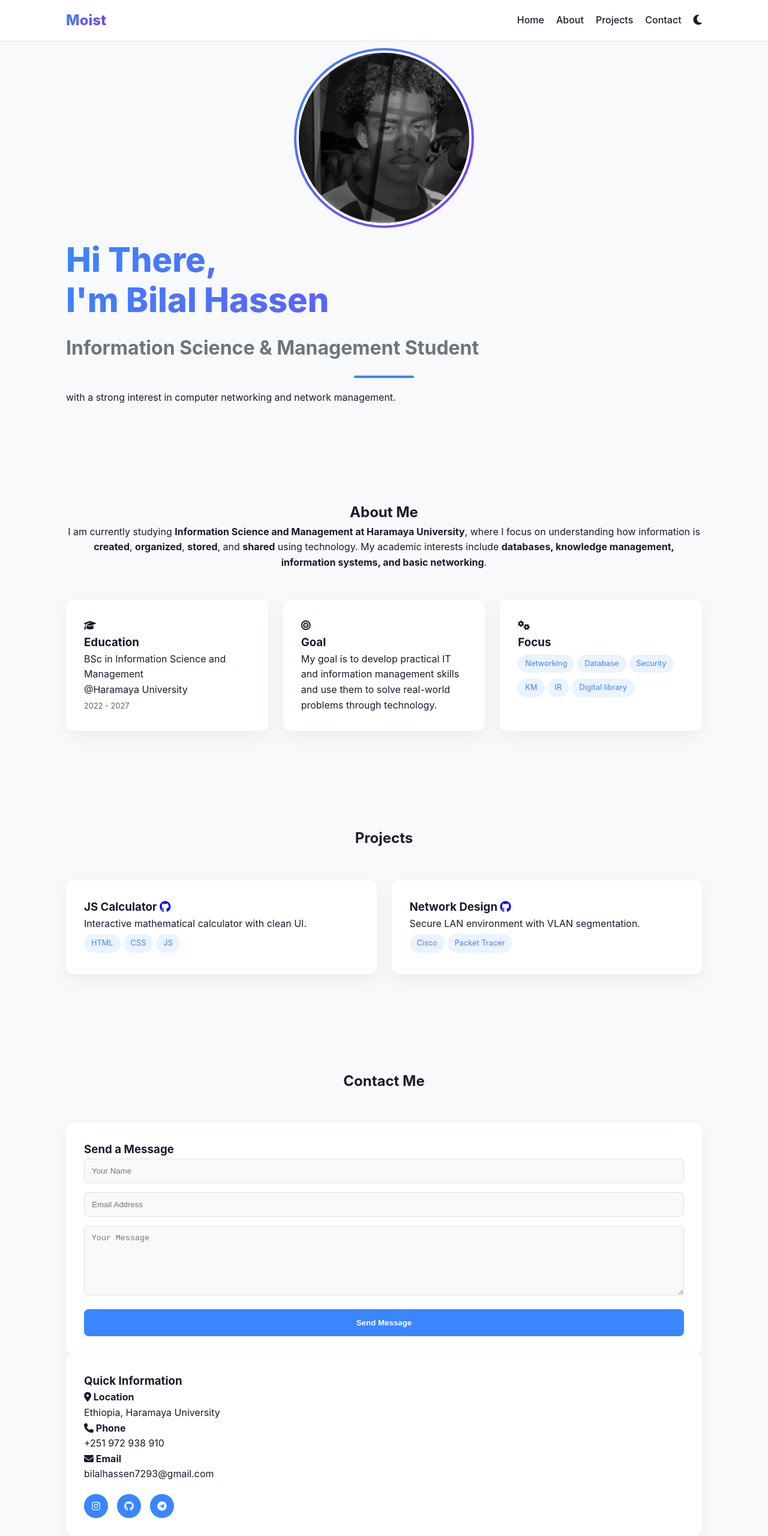
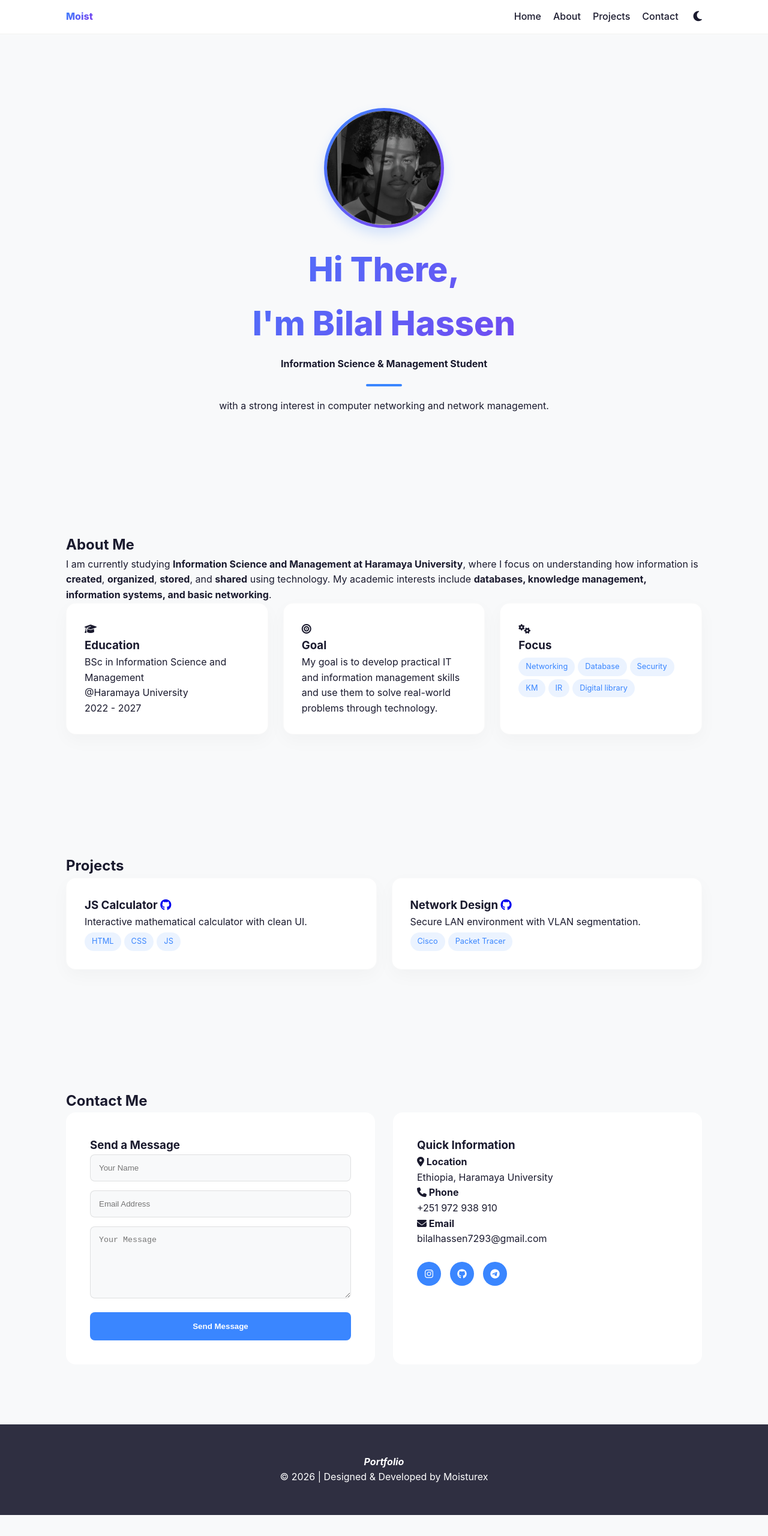
Before and after one commit to moisture7293/portfolio-, a plain HTML site: page portfolio/index.html in a window 1280 px wide. Shown: the top 2560 px of the page at 60% size. After the commit the page ends 2525 px from the top, so only its background shows below. Drawn offline with Linux system fonts and the light colour scheme.

Commit message:
Refactor CSS for improved design
Updated CSS variables and styles for improved design and responsiveness.

```diff
--- a/portfolio/style.css
+++ b/portfolio/style.css
@@ -5,13 +5,16 @@
   --l: #f8f9fa;
   --g: #6c757d;
   --w: #fff;
-  --br: 12px;
+  --br: 16px;
+  --transition: all 0.4s cubic-bezier(0.4, 0, 0.2, 1);
 }
 
+/* Dark Mode Color Overrides */
 body.dark {
   --d: #f8f9fa;
   --l: #121212;
   --w: #1e1e1e;
+  --g: #a0a0a0;
 }
 
 * {
@@ -20,12 +23,16 @@
   box-sizing: border-box;
 }
 
+html {
+  scroll-behavior: smooth; /* Native smooth scroll fallback */
+}
+
 body {
   font-family: "Inter", sans-serif;
-  background: var(--l);
+  background-color: var(--l);
   color: var(--d);
   line-height: 1.6;
-  transition: background 0.3s, color 0.3s;
+  transition: var(--transition);
 }
 
 .container {
@@ -34,26 +41,44 @@
   padding: 0 20px;
 }
 
-/* Navigation */
+/* Header & Nav */
 header {
   position: fixed;
   width: 100%;
   background: var(--w);
-  z-index: 100;
-  border-bottom: 1px solid rgba(0, 0, 0, 0.1);
+  z-index: 1000;
+  border-bottom: 1px solid rgba(0, 0, 0, 0.05);
+  transition: var(--transition);
 }
 
 nav {
   display: flex;
   justify-content: space-between;
+  align-items: center;
   padding: 15px 0;
-  align-items: center;
 }
 
 .nav-right {
   display: flex;
   align-items: center;
+  gap: 25px;
+}
+
+.nav-links {
+  display: flex;
+  list-style: none;
   gap: 20px;
+}
+
+.nav-links a {
+  text-decoration: none;
+  color: var(--d);
+  font-weight: 500;
+  transition: 0.3s;
+}
+
+.nav-links a:hover {
+  color: var(--p);
 }
 
 .logo,
@@ -64,43 +89,37 @@
   -webkit-text-fill-color: transparent;
 }
 
-.logo {
-  font-size: 1.5rem;
+#theme-toggle {
+  background: none;
+  border: none;
+  cursor: pointer;
+  color: var(--d);
+  font-size: 1.2rem;
+  transition: transform 0.3s ease;
 }
 
-.nav-links {
-  display: flex;
-  gap: 20px;
-  list-style: none;
+#theme-toggle:hover {
+  transform: rotate(15deg);
 }
 
-.nav-links a {
-  text-decoration: none;
-  color: var(--d);
-  font-weight: 500;
+/*  Main Section */
+section {
+  padding: 100px 0;
 }
 
-#theme-toggle {
-  cursor: pointer;
-  border: none;
-  background: none;
-  color: var(--d);
-  font-size: 1.2rem;
-}
-
-/* Hero Section */
-.hero {
-  padding: 150px 0 100px;
+.Main-Section {
   text-align: center;
+  padding-top: 180px;
 }
 
 .profile-frame {
-  width: 300px;
-  height: 300px;
-  margin: 0 auto 20px;
+  width: 200px;
+  height: 200px;
+  margin: 0 auto 25px;
   border-radius: 50%;
-  padding: 4px;
+  padding: 5px;
   background: linear-gradient(135deg, var(--p), var(--s));
+  box-shadow: 0 10px 20px rgba(58, 134, 255, 0.2);
 }
 
 .profile-frame img {
@@ -108,105 +127,44 @@
   height: 100%;
   border-radius: 50%;
   object-fit: cover;
-  border: 4px solid var(--w);
+  background: var(--w);
 }
 
 .name {
-  font-size: 3.5rem;
-  line-height: 1.2;
-  margin-bottom: 20px;
+  font-size: clamp(2rem, 5vw, 3.5rem);
+  margin-bottom: 10px;
 }
-.title {
-  font-size: 2rem;
-  color: var(--g);
-  margin-bottom: 20px;
-}
+
 .divider {
-  width: 100px;
+  width: 60px;
   height: 4px;
   background: var(--p);
   margin: 20px auto;
   border-radius: 2px;
 }
 
-.contact-brief {
-  display: flex;
-  justify-content: center;
-  gap: 20px;
-  color: var(--g);
-  margin-top: 15px;
-}
-
-/* Layout & Cards */
-section {
-  padding: 80px 0;
-}
-.section-header {
-  text-align: center;
-  margin-bottom: 50px;
-}
-
+/* Cards & Grids */
 .about-grid,
 .projects-grid {
   display: grid;
-  grid-template-columns: repeat(auto-fit, minmax(280px, 1fr));
+  grid-template-columns: repeat(auto-fit, minmax(300px, 1fr));
   gap: 25px;
 }
 
 .about-card,
-.project-card,
-.info-card,
-.contact-form {
+.project-card {
   background: var(--w);
   padding: 30px;
   border-radius: var(--br);
-  box-shadow: 0 10px 30px rgba(0, 0, 0, 0.05);
-  transition: 0.3s;
+  box-shadow: 0 10px 30px rgba(0, 0, 0, 0.03);
+  transition: var(--transition);
+  border: 1px solid rgba(0, 0, 0, 0.02);
 }
 
-.about-icon i {
-  color: var(--p);
-  font-size: 2rem;
-  margin-bottom: 15px;
-}
-.date-range {
-  font-size: 0.8rem;
-  opacity: 0.7;
-  margin-top: 5px;
-}
-
-/* Skills */
-.skills-container {
-  display: grid;
-  grid-template-columns: repeat(auto-fit, minmax(300px, 1fr));
-  gap: 40px;
-}
-
-.skills-list {
-  list-style: none;
-}
-.skills-list li {
-  display: flex;
-  align-items: center;
-  gap: 12px;
-  background: var(--w);
-  padding: 15px;
-  margin-bottom: 12px;
-  border-radius: 10px;
-  border-left: 4px solid var(--p);
-  box-shadow: 0 4px 15px rgba(0, 0, 0, 0.03);
-  transition: 0.3s ease;
-}
-
-.skills-list li:hover {
-  transform: translateX(10px);
-}
-
-.skills-list li::before {
-  content: "\f058";
-  font-family: "Font Awesome 6 Free";
-  font-weight: 900;
-  color: var(--p);
+.about-card:hover,
+.project-card:hover {
+  transform: translateY(-10px);
+  box-shadow: 0 15px 35px rgba(0, 0, 0, 0.1);
 }
 
 .focus-tags span,
@@ -214,47 +172,67 @@
   background: rgba(58, 134, 255, 0.1);
   color: var(--p);
   padding: 5px 12px;
-  border-radius: 15px;
+  border-radius: 20px;
   font-size: 0.8rem;
-  margin: 5px 5px 5px 0;
+  margin: 5px 5px 0 0;
   display: inline-block;
 }
 
-/* Contact & Footer */
-.contact-grid {
+/* Contact Wrapper */
+.contact-wrapper {
   display: grid;
-  grid-template-columns: repeat(auto-fit, minmax(300px, 1fr));
-  gap: 40px;
+  grid-template-columns: 1fr 1fr;
+  gap: 30px;
+}
+
+.contact-form,
+.info-card {
+  background: var(--w);
+  padding: 40px;
+  border-radius: var(--br);
+  transition: var(--transition);
 }
 
 input,
 textarea {
   width: 100%;
-  padding: 12px;
+  padding: 14px;
   margin-bottom: 15px;
   border: 1px solid rgba(0, 0, 0, 0.1);
   border-radius: 8px;
   background: var(--l);
   color: var(--d);
+  outline: none;
+}
+
+input:focus,
+textarea:focus {
+  border-color: var(--p);
 }
 
 .btn-primary {
   width: 100%;
-  padding: 15px;
+  padding: 16px;
   background: var(--p);
   color: #fff;
   border: none;
   border-radius: 8px;
+  font-weight: 600;
   cursor: pointer;
-  font-weight: 600;
   transition: 0.3s;
+}
+
+.btn-primary:hover {
+  background: var(--d);
+  letter-spacing: 1px;
 }
 
 .social-icons {
   display: flex;
   gap: 15px;
-  margin-top: 20px;
+  margin-top: 25px;
 }
+
 .social-icon {
   width: 40px;
   height: 40px;
@@ -268,19 +246,28 @@
   transition: 0.3s;
 }
 
+.social-icon:hover {
+  transform: scale(1.2);
+  background: var(--d);
+}
+
 footer {
+  padding: 50px;
   text-align: center;
-  padding: 40px;
   background: var(--d);
   color: #fff;
+  opacity: 0.9;
 }
 
 /* Responsive */
-@media (max-width: 768px) {
-  .name {
-    font-size: 2.5rem;
+@media (max-width: 850px) {
+  .contact-wrapper {
+    grid-template-columns: 1fr;
   }
   .nav-links {
     display: none;
   }
+  section {
+    padding: 60px 0;
+  }
 }
```
